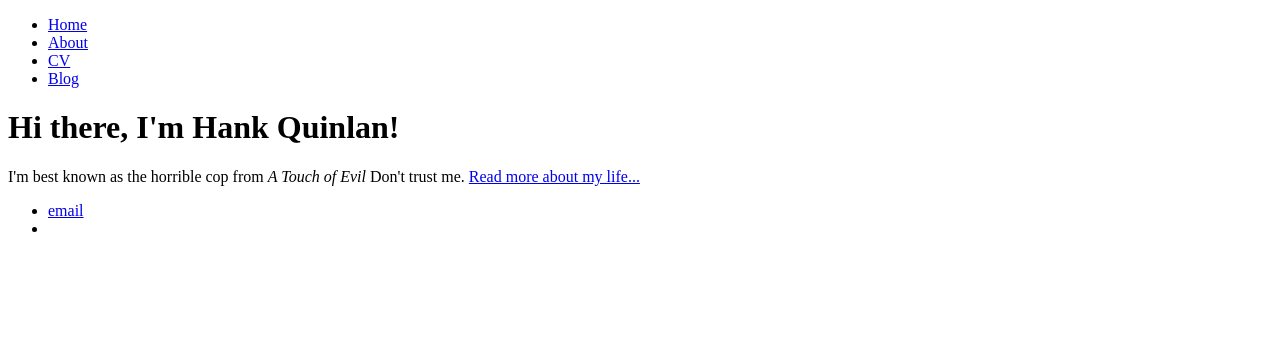
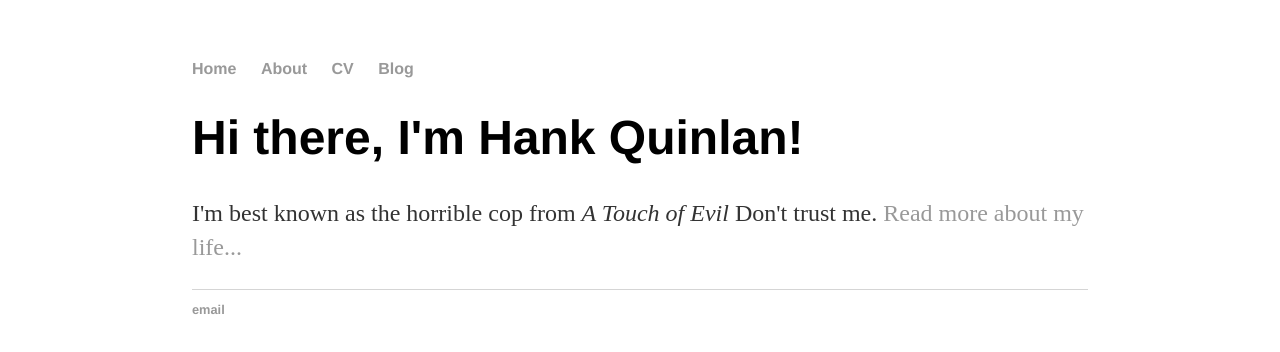
Before and after one commit to aharshadeep/testme, a plain HTML site: page index.html in a window 1280 px wide. Drawn offline with Linux system fonts and the light colour scheme.

Commit message:
Update index.html

```diff
--- a/index.html
+++ b/index.html
@@ -1,7 +1,8 @@
 <!DOCTYPE html>
 <html>
 	<head>
-		<title>Hank Quinlan, Horrible Cop</title>
+		<title>Harsha Design</title>
+		<link rel="stylesheet" type="text/css" href="/css/main.css">
 	</head>
 	<body>
 		<nav>
```
